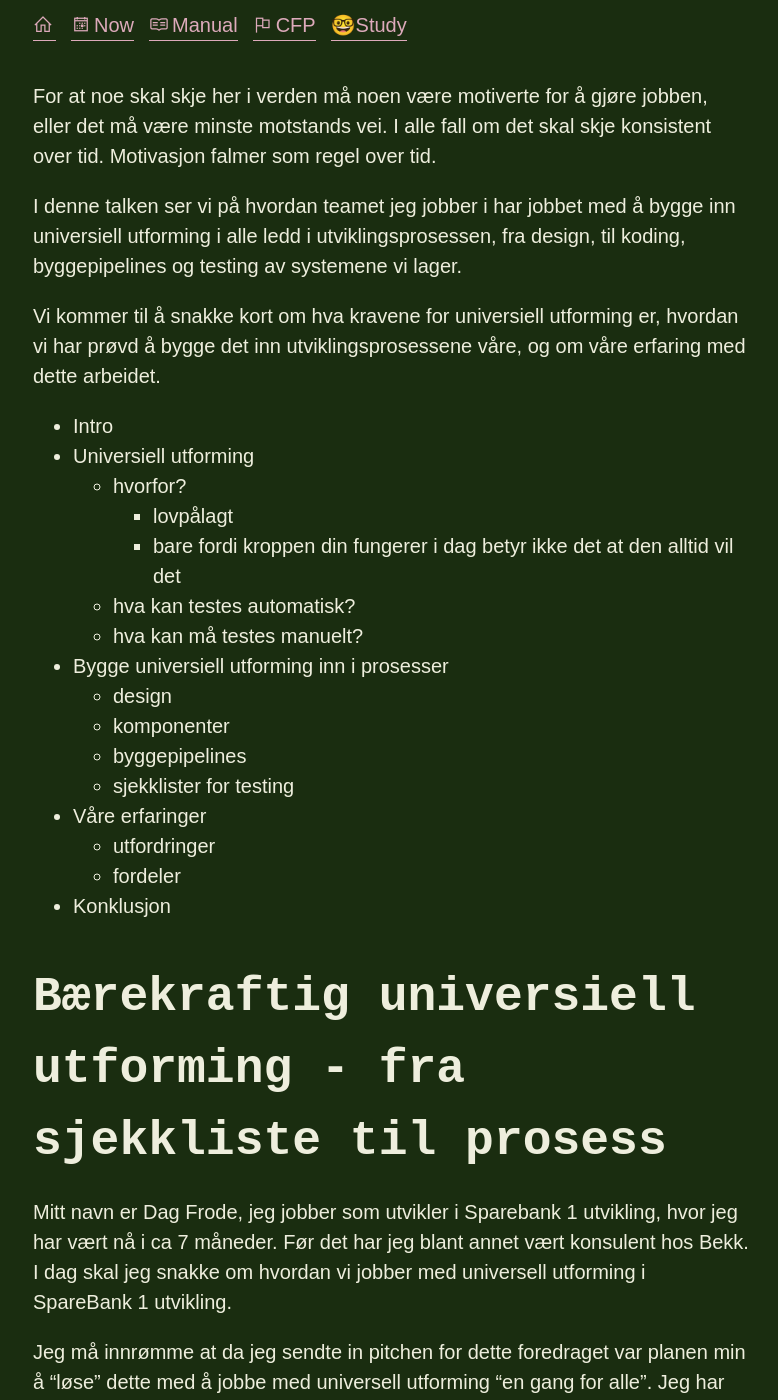
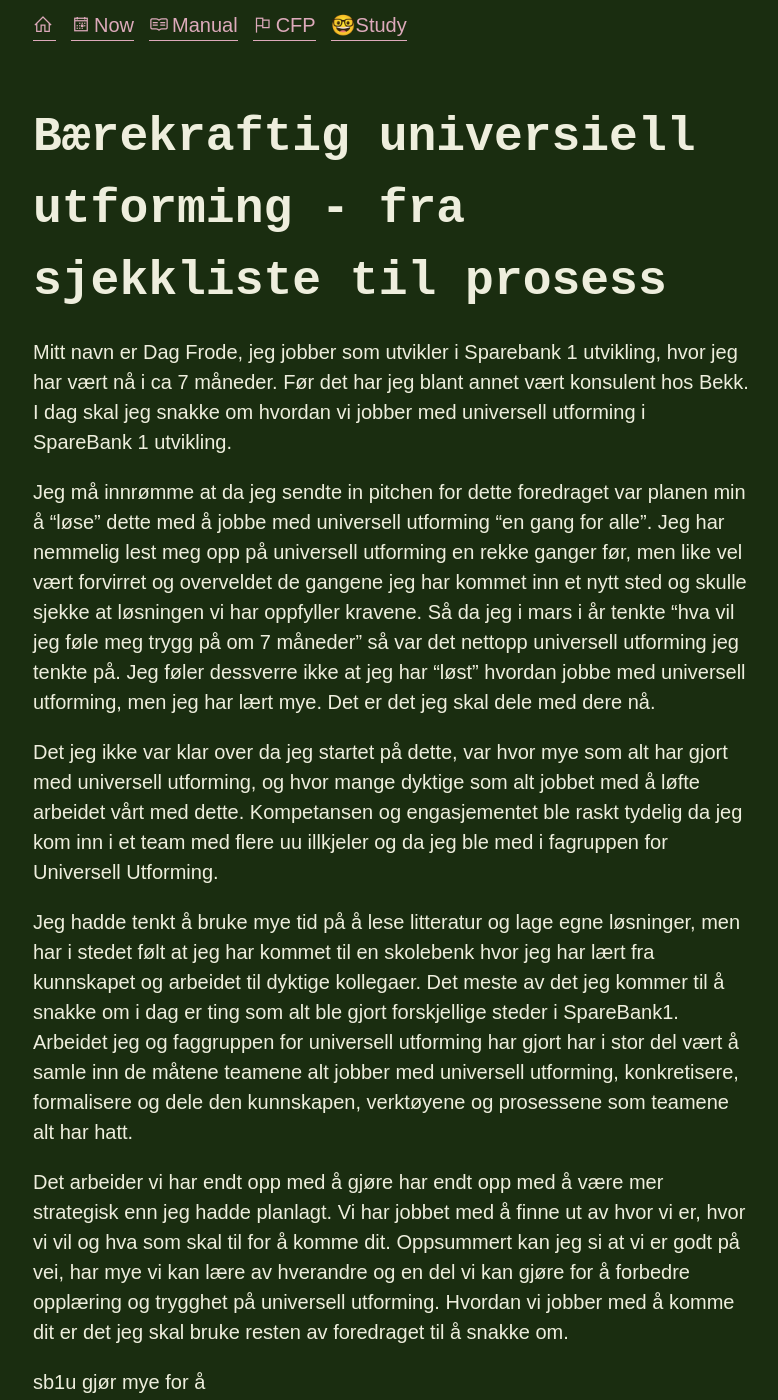
Before and after one commit to dagfrode/dagfrode.github.io, a Jekyll site: the page built from talks/sustainable-accessibility/index.md, in a window 1280 px wide and 1400 px high. Shown: the whole window, without its empty margins (249-1027 px from the left). Built offline with Jekyll 4.4.1, drawn with Linux system fonts in a browser that asks for light colours; our own code applies the rules of GitHub Pages for plain Markdown files; some of the changed text lies outside the part shown.

Commit message:
skjul intro

```diff
--- a/talks/sustainable-accessibility/index.md
+++ b/talks/sustainable-accessibility/index.md
@@ -1,4 +1,4 @@
-For at noe skal skje her i verden må noen være motiverte for å gjøre jobben, eller det må være minste motstands vei. I alle fall om det skal skje konsistent over tid. Motivasjon falmer som regel over tid.
+<!-- For at noe skal skje her i verden må noen være motiverte for å gjøre jobben, eller det må være minste motstands vei. I alle fall om det skal skje konsistent over tid. Motivasjon falmer som regel over tid.
 
 I denne talken ser vi på hvordan teamet jeg jobber i har jobbet med å bygge inn universiell utforming i alle ledd i utviklingsprosessen, fra design, til koding, byggepipelines og testing av systemene vi lager.
 
@@ -20,6 +20,8 @@ Vi kommer til å snakke kort om hva kravene for universiell utforming er, hvorda
   - utfordringer
   - fordeler
 - Konklusjon
+
+-->
 
 # Bærekraftig universiell utforming - fra sjekkliste til prosess
 
```
